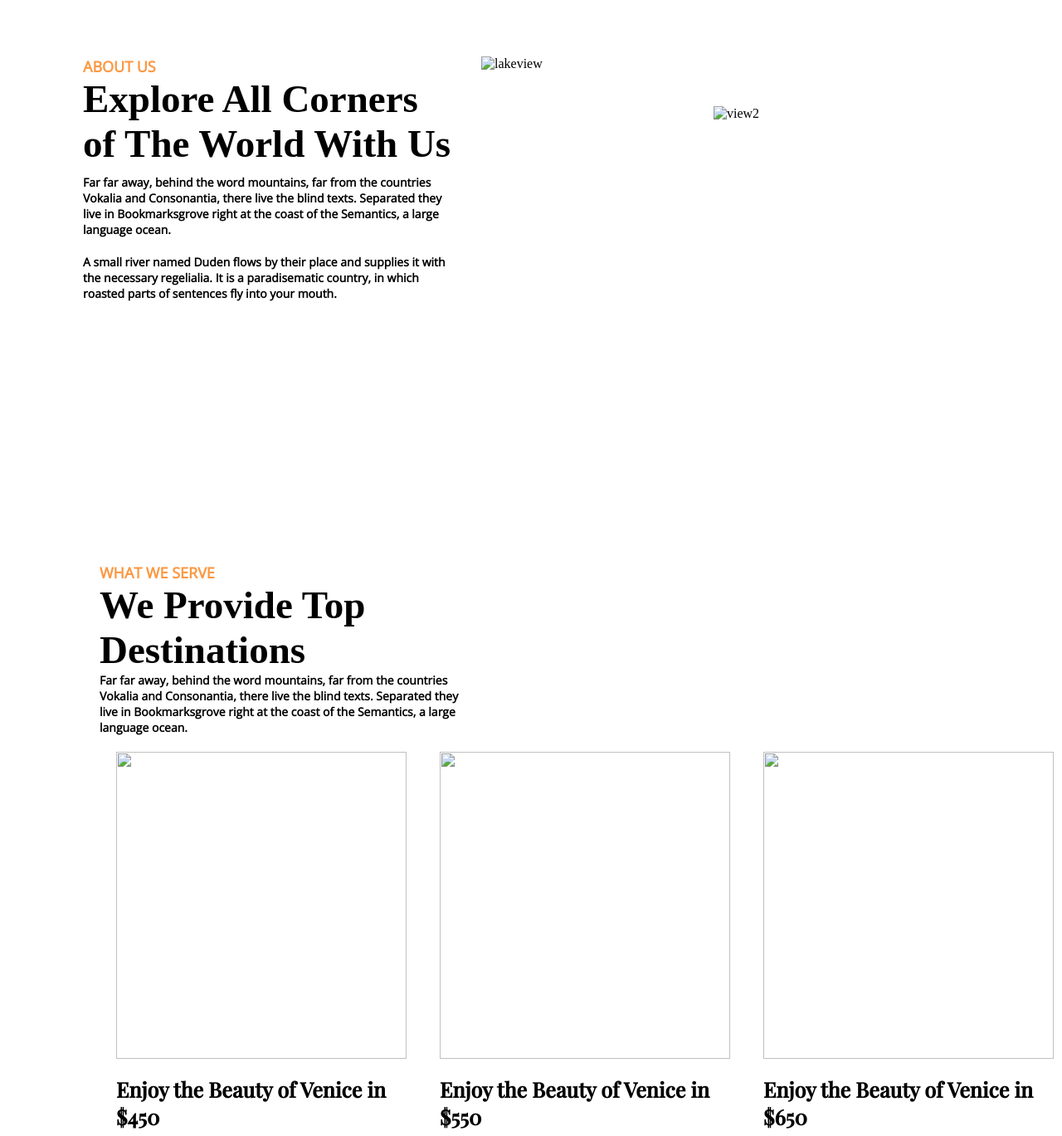
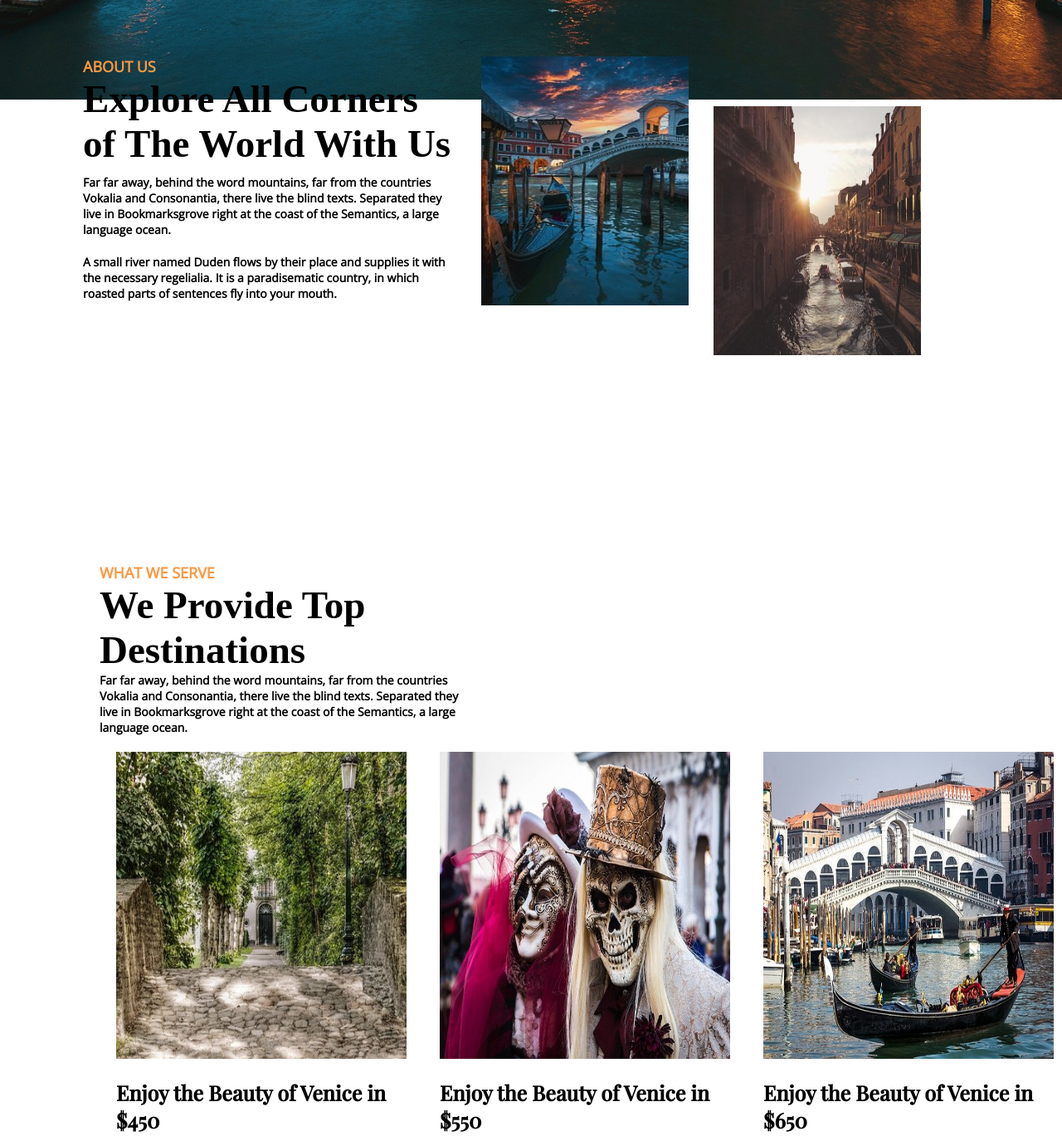
Before and after one commit to SandeepKumar0711/YourDestination.com, a plain HTML site: page index.html in a window 1280 px wide. Shown: the part 680-2049 px from the top of the page at 83% size. Drawn offline with nearby package versions, Linux system fonts and the light colour scheme.

Commit message:
Update index.html

```diff
--- a/index.html
+++ b/index.html
@@ -27,7 +27,7 @@
     #container::before{
         content: "";
         position: absolute;
-        background: url(./img/background.jpg) no-repeat center center/cover;
+        background: url(background.jpg) no-repeat center center/cover;
         height: 100%;
         width: 100%;
         z-index: -1;
@@ -173,8 +173,8 @@
             </h1>
         </section>
         <section id="imgs">
-            <img src="./img/1.jpg" alt="lakeview" id="img1">
-            <img src="./img/2.jpg" alt="view2" id="img2">
+            <img src="1.jpg" alt="lakeview" id="img1">
+            <img src="2.jpg" alt="view2" id="img2">
         </section>
     </section>
     <section id="services">
@@ -185,17 +185,17 @@
         </section>
         <section id="plans">
             <div class="plan">
-                <img src="./img/plan1.jpg" >
+                <img src="plan1.jpg" >
                 <h1 class="plantext">Enjoy the Beauty of Venice in $450</h1>
             </div>
 
             <div class="plan">
-                <img src="./img/plan2.jpg" >
+                <img src="plan2.jpg" >
                 <h1 class="plantext">Enjoy the Beauty of Venice in $550</h1>
             </div>
 
             <div class="plan">
-                <img src="./img/plan3.jpg">
+                <img src="plan3.jpg">
                 <h1 class="plantext">Enjoy the Beauty of Venice in $650</h1>
             </div>
         </section>
```
